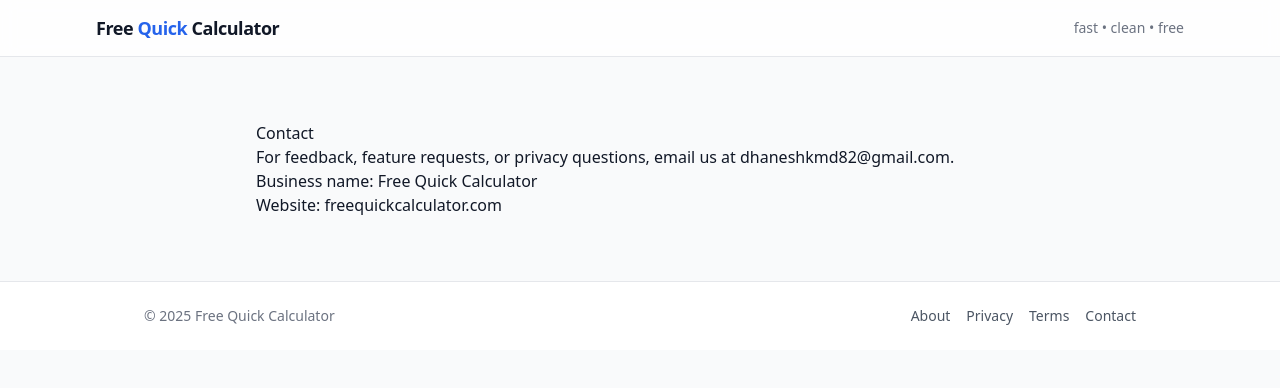
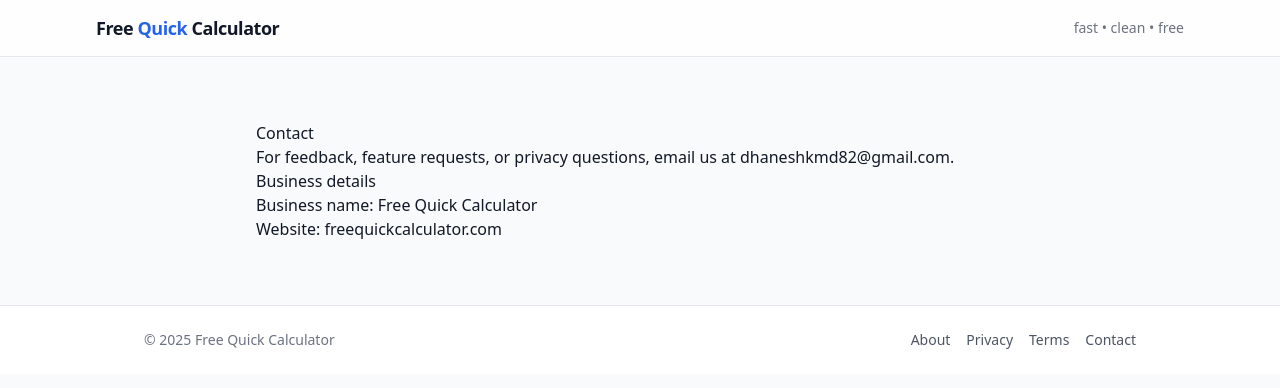
Before and after one commit to dhaneshkmd/freequickcalculator, a Next.js app: page /contact in a window 1280 px wide. Shown: the top 388 px of the page. Built offline with nearby package versions, Linux system fonts and the light colour scheme; no server answers.

Commit message:
Update page.tsx

```diff
--- a/app/(legal)/contact/page.tsx
+++ b/app/(legal)/contact/page.tsx
@@ -1,22 +1,38 @@
+// app/(legal)/contact/page.tsx
 import type { Metadata } from "next";
+import Link from "next/link";
+
+export const dynamic = "force-static";
 
 export const metadata: Metadata = {
-  title: "Contact | Free Quick Calculator",
+  title: "Contact",
   description: "Get in touch with Free Quick Calculator.",
+  alternates: { canonical: "/contact" },
+  openGraph: {
+    type: "website",
+    title: "Contact | Free Quick Calculator",
+    description: "Get in touch with Free Quick Calculator.",
+    url: "https://freequickcalculator.com/contact",
+    siteName: "Free Quick Calculator",
+  },
 };
 
 export default function ContactPage() {
   return (
-    <main className="prose max-w-3xl mx-auto py-8">
+    <section className="prose max-w-3xl mx-auto py-8">
       <h1>Contact</h1>
       <p>
         For feedback, feature requests, or privacy questions, email us at{" "}
         <a href="mailto:dhaneshkmd82@gmail.com">dhaneshkmd82@gmail.com</a>.
       </p>
-      <p>
-        Business name: Free Quick Calculator<br />
-        Website: <a href="https://freequickcalculator.com">freequickcalculator.com</a>
-      </p>
-    </main>
+
+      <h2>Business details</h2>
+      <address className="not-italic">
+        <div>Business name: Free Quick Calculator</div>
+        <div>
+          Website: <Link href="/">freequickcalculator.com</Link>
+        </div>
+      </address>
+    </section>
   );
 }
```
